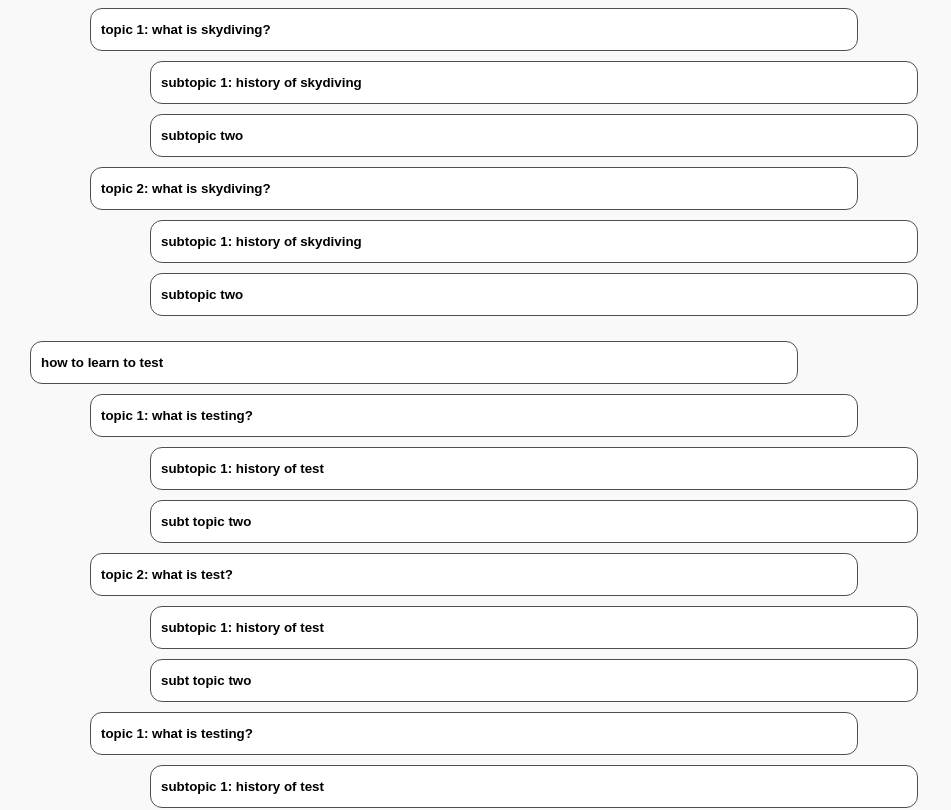
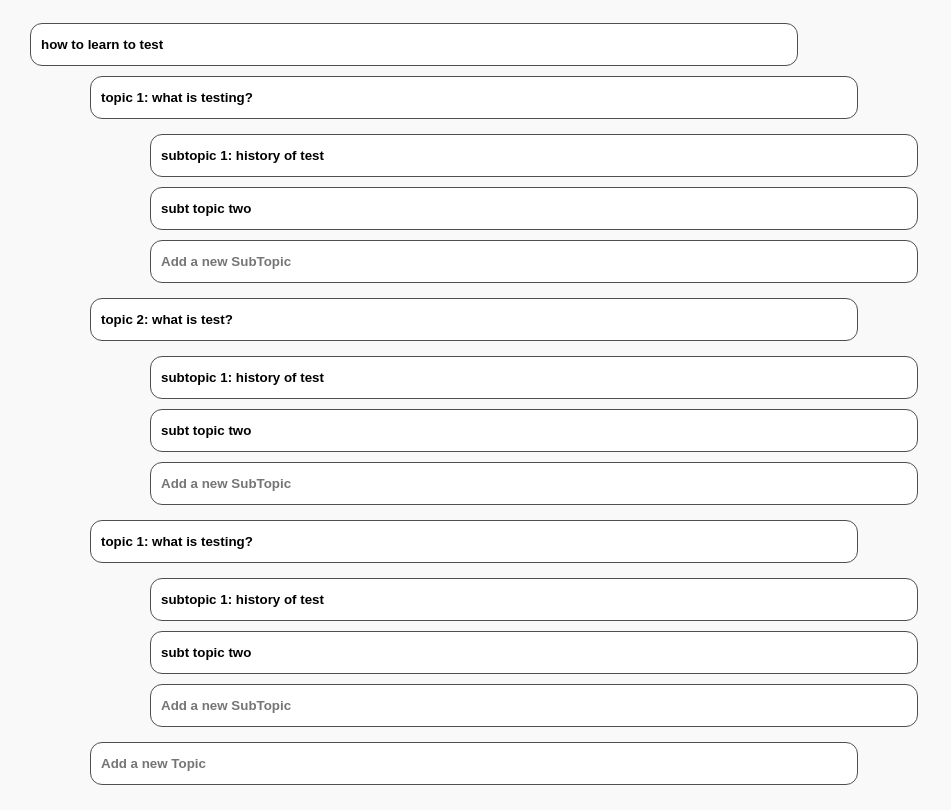
Before and after one commit to firasmlt/MapMind, a React (Create React App) app in the folder client/: page / in a window 1280 px wide. Shown: the part 229-1039 px from the top of the page, without its empty margins (0-951 px from the left). Built offline with nearby package versions, Linux system fonts and the light colour scheme.

Commit message:
adding the adding new things functionality

```diff
--- a/client/src/components/Chapter.js
+++ b/client/src/components/Chapter.js
@@ -1,32 +1,30 @@
 import Topic from "./Topic";
 import styles from "./Chapter.module.css";
-function Chapter({ chapter }) {
+function Chapter({ chapter, lastIndex }) {
   console.log(chapter);
   return (
     <div className={styles.chapter}>
       <input type="text" value={chapter.name} className={styles.chapterInput} />
       {chapter.topics.map((topic, i) => {
-        return <Topic topic={topic} key={i} />;
+        return (
+          <Topic
+            topic={topic}
+            key={i}
+            lastIndex={chapter.topics.length === i + 1}
+          />
+        );
       })}
+      {lastIndex ? (
+        <input
+          type="text"
+          placeholder="add a new Chapter"
+          className={styles.chapterInput}
+        />
+      ) : (
+        <></>
+      )}
     </div>
   );
 }
 
 export default Chapter;
-
-/*
-<div className="topic">
-        {element.topics.map((topic) => {
-          return (
-            <>
-              <input type="text" value={topic.name} />
-              <div className="subtopic">
-                {topic.subtopics.map((subtopic) => {
-                  return <input type="text" value={subtopic} />;
-                })}
-              </div>
-            </>
-          );
-        })}
-      </div>
-*/
--- a/client/src/components/Content.js
+++ b/client/src/components/Content.js
@@ -7,16 +7,7 @@ function Content() {
     {
       id: 0,
       name: "how to learn to skydive",
-      topics: [
-        {
-          name: "topic 1: what is skydiving?",
-          subtopics: ["subtopic 1: history of skydiving", "subtopic two"],
-        },
-        {
-          name: "topic 2: what is skydiving?",
-          subtopics: ["subtopic 1: history of skydiving", "subtopic two"],
-        },
-      ],
+      topics: [],
     },
     {
       id: 1,
@@ -81,8 +72,12 @@ function Content() {
   // });
   return (
     <div className={styles.content}>
-      {content.map((ch) => (
-        <Chapter chapter={ch} key={ch.id} />
+      {content.map((ch, index) => (
+        <Chapter
+          chapter={ch}
+          key={ch.id}
+          lastIndex={content.length === index + 1}
+        />
       ))}
     </div>
   );
--- a/client/src/components/Subtopic.js
+++ b/client/src/components/Subtopic.js
@@ -1,10 +1,19 @@
 import styles from "./Subtopic.module.css";
 
-function Subtopic({ subtopic }) {
+function Subtopic({ subtopic, lastIndex }) {
   console.log(subtopic);
   return (
     <div className={styles.subtopic}>
       <input type="text" value={subtopic} className={styles.subtopicInput} />
+      {lastIndex ? (
+        <input
+          type="text"
+          placeholder="Add a new SubTopic"
+          className={styles.subtopicInput}
+        />
+      ) : (
+        <></>
+      )}
     </div>
   );
 }
--- a/client/src/components/Subtopic.module.css
+++ b/client/src/components/Subtopic.module.css
@@ -1,6 +1,4 @@
 .subtopic {
-  margin-top: 10px;
-  margin-bottom: 10px;
   margin-left: 60px;
 }
 .subtopicInput {
@@ -11,4 +9,5 @@
   width: 60vw;
   padding: 0 10px;
   font-weight: bold;
+  margin: 5px 0;
 }
--- a/client/src/components/Topic.js
+++ b/client/src/components/Topic.js
@@ -1,13 +1,30 @@
 import Subtopic from "./Subtopic";
 import styles from "./Topic.module.css";
-function Topic({ topic, key }) {
-  console.log(topic, key);
+function Topic({ topic, lastIndex }) {
+  console.log(topic);
   return (
     <div className={styles.topic}>
       <input type="text" value={topic.name} className={styles.topicInput} />
       {topic.subtopics.map((subtopic, i) => {
-        return true ? <Subtopic subtopic={subtopic} key={i} /> : <></>;
+        return true ? (
+          <Subtopic
+            subtopic={subtopic}
+            key={i}
+            lastIndex={topic.subtopics.length === i + 1}
+          />
+        ) : (
+          <></>
+        );
       })}
+      {lastIndex ? (
+        <input
+          type="text"
+          placeholder="Add a new Topic"
+          className={styles.topicInput}
+        />
+      ) : (
+        <></>
+      )}
     </div>
   );
 }
--- a/client/src/components/Topic.module.css
+++ b/client/src/components/Topic.module.css
@@ -1,5 +1,4 @@
 .topic {
-  margin-top: 10px;
   margin-left: 60px;
 }
 .topicInput {
@@ -10,4 +9,5 @@
   width: 60vw;
   padding: 0 10px;
   font-weight: bold;
+  margin: 10px 0;
 }
```
